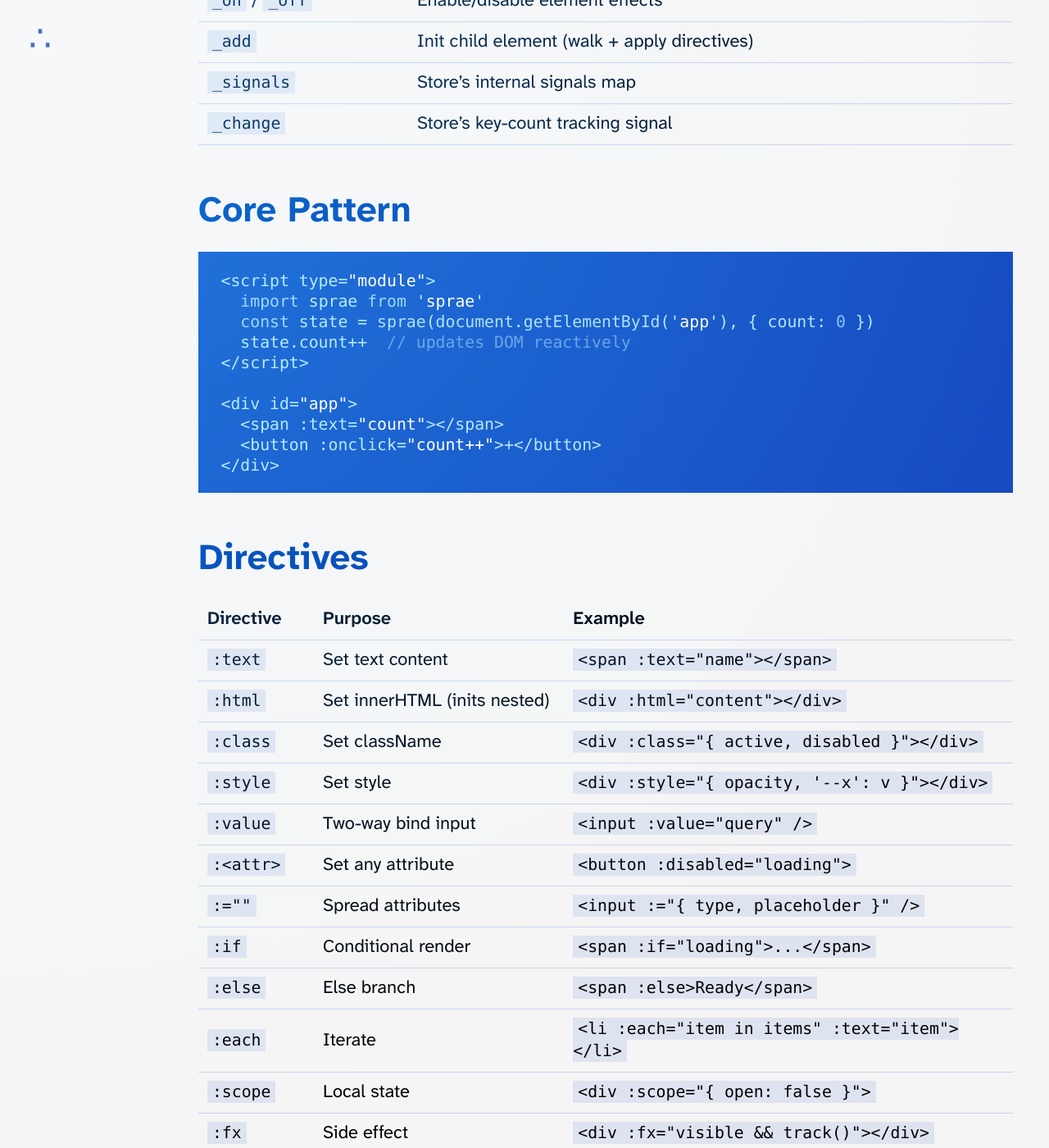
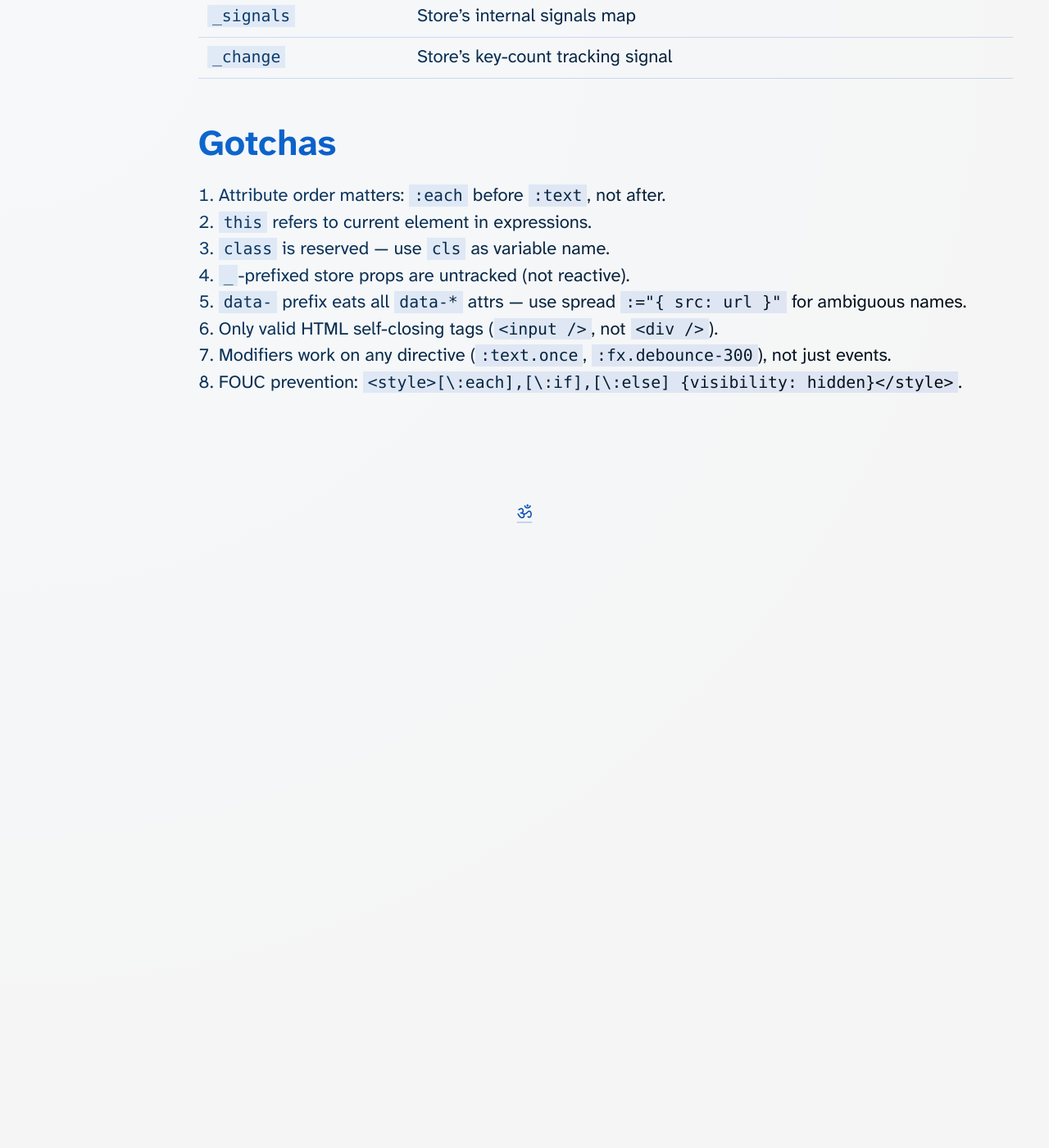
Before and after one commit to dy/sprae, a Jekyll site: the page built from AGENTS.md, in a window 1280 px wide and 1400 px high, scrolled down 1661 px. Shown: the whole window at 82% size. Built offline with Jekyll 4.4.1, drawn with Linux system fonts in a browser that asks for light colours; our own code applies the rules of GitHub Pages for plain Markdown files; after the commit the page ends 2367 px from its top, so only the background shows below that; some of the changed text lies outside the part shown.

Commit message:
Update AGENTS.md

````diff
--- a/AGENTS.md
+++ b/AGENTS.md
@@ -1,22 +1,20 @@
-
-## What is Sprae
-
 Reactive HTML templating. Bind state to DOM via `:` attributes. No build step.
+Full API in `docs.md`.
 
 ## Codebase
 
 | File | Role |
 |------|------|
-| `sprae.js` | Main entry. Registers all directives, modifiers, default compiler. Exports everything. |
+| `sprae.js` | Main entry. Registers directives, modifiers, default compiler. |
 | `core.js` | Engine: `sprae()`, `parse`, `use`, `decorate`, `frag`, `start`, symbols. |
-| `signal.js` | Built-in signals implementation (preact-compatible API). |
+| `signal.js` | Built-in signals (preact-compatible API). |
 | `store.js` | Reactive proxy store. Props → signals. Arrays, getters, methods. |
 | `directive/` | One file per directive. `_.js` = default (any attribute). |
-| `test/` | Tests: `test.js` entry, `directive/` per-directive, `modifier.js`, `mods.js`. |
+| `test/` | `test.js` entry, `directive/` per-directive, `modifier.js`, `mods.js`. |
 | `types/` | Generated `.d.ts` (via `npm run types`). |
-| `docs.md` | Public docs. API changes must be reflected here. |
+| `docs.md` | Public docs. **API changes must be reflected here.** |
 
-### Commands
+## Commands
 
 ```sh
 npm run test:base   # run tests (default signals + compiler)
@@ -48,181 +43,13 @@
 | `_signals` | Store's internal signals map |
 | `_change` | Store's key-count tracking signal |
 
-## Core Pattern
+## Gotchas
 
-```html
-<script type="module">
-  import sprae from 'sprae'
-  const state = sprae(document.getElementById('app'), { count: 0 })
-  state.count++  // updates DOM reactively
-</script>
-
-<div id="app">
-  <span :text="count"></span>
-  <button :onclick="count++">+</button>
-</div>
-```
-
-## Directives
-
-| Directive | Purpose | Example |
-|-----------|---------|---------|
-| `:text` | Set text content | `<span :text="name"></span>` |
-| `:html` | Set innerHTML (inits nested) | `<div :html="content"></div>` |
-| `:class` | Set className | `<div :class="{ active, disabled }"></div>` |
-| `:style` | Set style | `<div :style="{ opacity, '--x': v }"></div>` |
-| `:value` | Two-way bind input | `<input :value="query" />` |
-| `:<attr>` | Set any attribute | `<button :disabled="loading">` |
-| `:=""` | Spread attributes | `<input :="{ type, placeholder }" />` |
-| `:if` | Conditional render | `<span :if="loading">...</span>` |
-| `:else` | Else branch | `<span :else>Ready</span>` |
-| `:each` | Iterate | `<li :each="item in items" :text="item"></li>` |
-| `:scope` | Local state | `<div :scope="{ open: false }">` |
-| `:fx` | Side effect | `<div :fx="visible && track()"></div>` |
-| `:ref` | Capture element | `<canvas :ref="canvas"></canvas>` |
-| `:hidden` | Toggle hidden (keeps in DOM) | `<div :hidden="!ready">` |
-| `:portal` | Move to container | `<div :portal="'#modals'">` |
-| `:on*` | Event handler | `<button :onclick="submit()">` |
-| `:on*..on*` | Event sequence | `<input :onfocus..onblur="handler" />` |
-
-## Modifiers
-
-Chain modifiers with `.` after directive name: `:directive.mod1.mod2-arg="expr"`. Modifiers work on any directive, not just events.
-
-### Timing
-- `.debounce[-time]` — delay until quiet. `.debounce-immediate` for leading edge.
-- `.throttle[-time]` — limit rate.
-- `.delay[-time]` — delay each call.
-- `.once` — run once.
-
-Time formats: `100` (ms), `100ms`, `1s`, `1m`, `raf`, `idle`, `tick`
-
-```html
-<input :oninput.debounce-300="search()" />
-<input :oninput.debounce-1s="save()" />
-<button :onclick.throttle-100="submit()">Submit</button>
-<button :onclick.once="init()">Initialize</button>
-<div :onmouseenter.delay-500="showTooltip = true">Hover</div>
-```
-
-### Event Targets
-- `.window`, `.document`, `.body`, `.root`, `.parent` — attach listener to target.
-- `.away` (alias `.outside`) — trigger when clicking outside element.
-- `.self` — only if `e.target` is element itself.
-
-```html
-<div :onkeydown.window.escape="close()">Modal</div>
-<div :onclick.away="open = false">Dropdown</div>
-<div :onclick.self="handleClick()">Only direct clicks</div>
-```
-
-### Event Behavior
-- `.prevent` — `preventDefault()`.
-- `.stop` — `stopPropagation()`. `.stop-immediate` — `stopImmediatePropagation()`.
-- `.passive`, `.capture` — listener options.
-
-```html
-<form :onsubmit.prevent="handleSubmit()">...</form>
-<a :onclick.prevent="navigate()" href="/fallback">Link</a>
-<div :onscroll.passive="handleScroll">...</div>
-```
-
-### Key Filters
-- `.enter`, `.esc`, `.tab`, `.space`, `.delete`, `.arrow`
-- `.ctrl`, `.shift`, `.alt`, `.meta`, `.cmd`
-- `.digit`, `.letter`, `.char`
-- Combinations: `.ctrl-s`, `.ctrl-shift-z`
-
-```html
-<input :onkeydown.enter="submit()" />
-<input :onkeydown.ctrl-s.prevent="save()" />
-<input :onkeydown.escape="cancel()" />
-```
-
-### Combining Modifiers
-Modifiers chain naturally:
-```html
-<input :oninput.debounce-300.prevent="search()" />
-<div :onkeydown.window.ctrl-s.prevent="save()">Global save</div>
-<button :onclick.once.prevent="init()">Init</button>
-```
-
-## State Management
-
-```js
-import sprae, { store, signal, effect, computed } from 'sprae'
-
-// Store: object → reactive proxy (props become signals)
-const state = store({
-  count: 0,
-  get double() { return this.count * 2 },  // computed
-  inc() { this.count++ },                   // method
-  _private: 0                               // untracked (underscore prefix)
-})
-
-// Direct signals
-const name = signal('foo')
-effect(() => console.log(name.value))
-name.value = 'bar'  // triggers effect
-```
-
-## APIs
-
-### `sprae(el?, state?) → state`
-Apply directives to element. Returns reactive state.
-
-### `start(root?, state?) → state`
-Auto-init + MutationObserver for dynamically added/removed elements.
-
-### `dispose(el)`
-Destroy element's state and effects. Same as `el[Symbol.dispose]()`.
-
-### `use(config)`
-Configure signals, compiler, prefix: `use({ signal, effect, computed, batch, untracked, compile, prefix, dir })`.
-
-### Custom Directive
-
-```js
-import { directive, parse } from 'sprae'
-
-directive.id = (el, state, expr) => value => el.id = value
-```
-
-### Custom Modifier
-
-```js
-import { modifier } from 'sprae'
-
-modifier.log = (fn) => (e) => (console.log(e), fn(e))
-```
-
-## Non-obvious Patterns
-
-### Side effects with cleanup
-```html
-<div :fx="() => { const id = setInterval(tick, 1000); return () => clearInterval(id) }"></div>
-```
-
-### Event sequences
-```html
-<input :onfocus..onblur="e => (setup(), () => teardown())" />
-```
-
-### Refs in loops
-```html
-<li :each="item in items" :ref="itemEls"></li>
-<!-- itemEls = [li, li, li, ...] -->
-```
-
-## Key Points
-
-1. **Attribute order matters**: `:each` before `:text`, not after.
-2. **Expressions can be async**: `:text="await load()"`.
-3. **Self-closing**: only valid HTML self-closing tags (`<input />`, not `<div />`).
-4. **Cleanup**: `el[Symbol.dispose]()` or `dispose(el)`.
-5. **FOUC prevention**: `<style>[\:each],[\:if],[\:else] {visibility: hidden}</style>`. With `data-` prefix: `[data-each],[data-if],[data-else]`.
-6. **`this`**: refers to current element in expressions.
-7. **Prefix**: default `:`, configurable via `use({ prefix })` or `data-prefix` attribute.
-8. **`data-` prefix eats all `data-*` attrs**: use spread for ambiguous names: `:="{ src: url }"`.
-9. **`class` is a reserved word**: use `cls` as variable name, not `class`.
-10. **Modifiers work on any directive**: `:text.once`, `:fx.debounce-300`, not just events.
+1. Attribute order matters: `:each` before `:text`, not after.
+2. `this` refers to current element in expressions.
+3. `class` is reserved — use `cls` as variable name.
+4. `_`-prefixed store props are untracked (not reactive).
+5. `data-` prefix eats all `data-*` attrs — use spread `:="{ src: url }"` for ambiguous names.
+6. Only valid HTML self-closing tags (`<input />`, not `<div />`).
+7. Modifiers work on any directive (`:text.once`, `:fx.debounce-300`), not just events.
+8. FOUC prevention: `<style>[\:each],[\:if],[\:else] {visibility: hidden}</style>`.
````
Also changed, not shown: other parts of AGENTS.md (+2 -5 lines).
